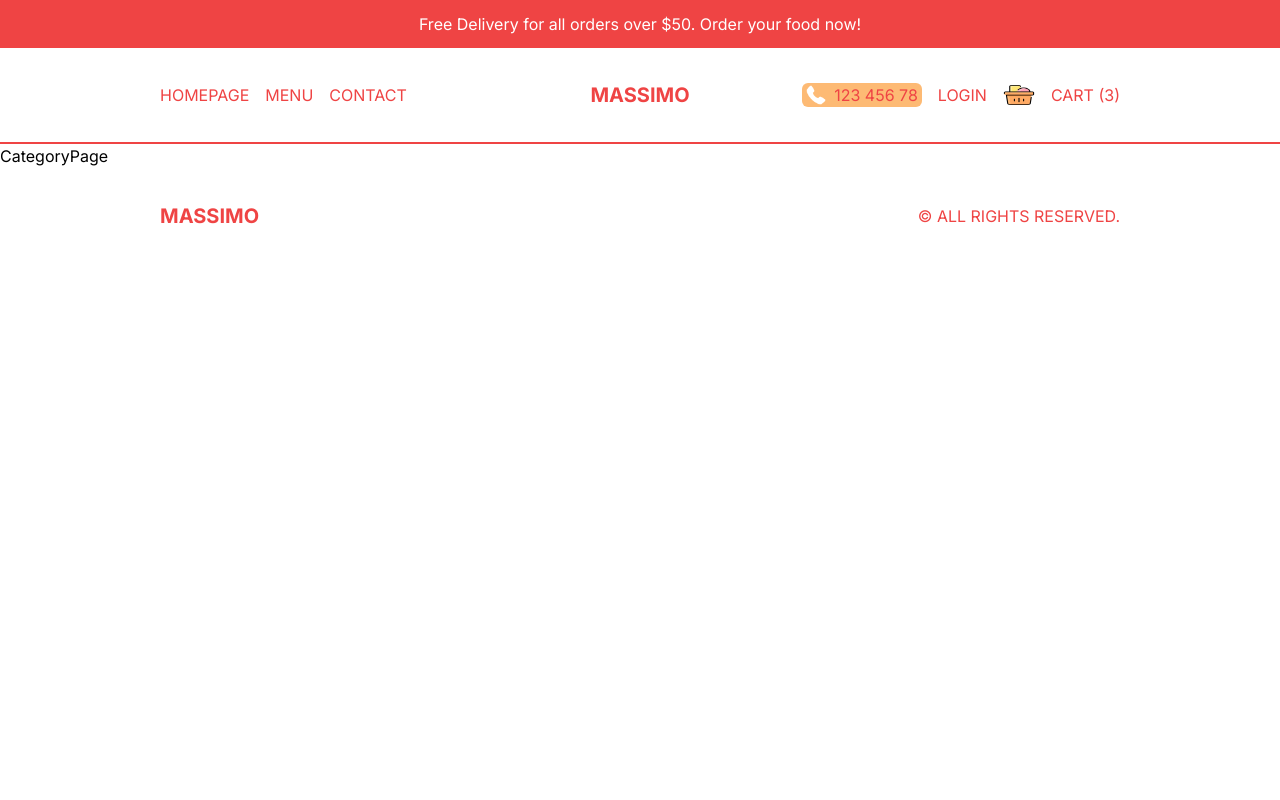
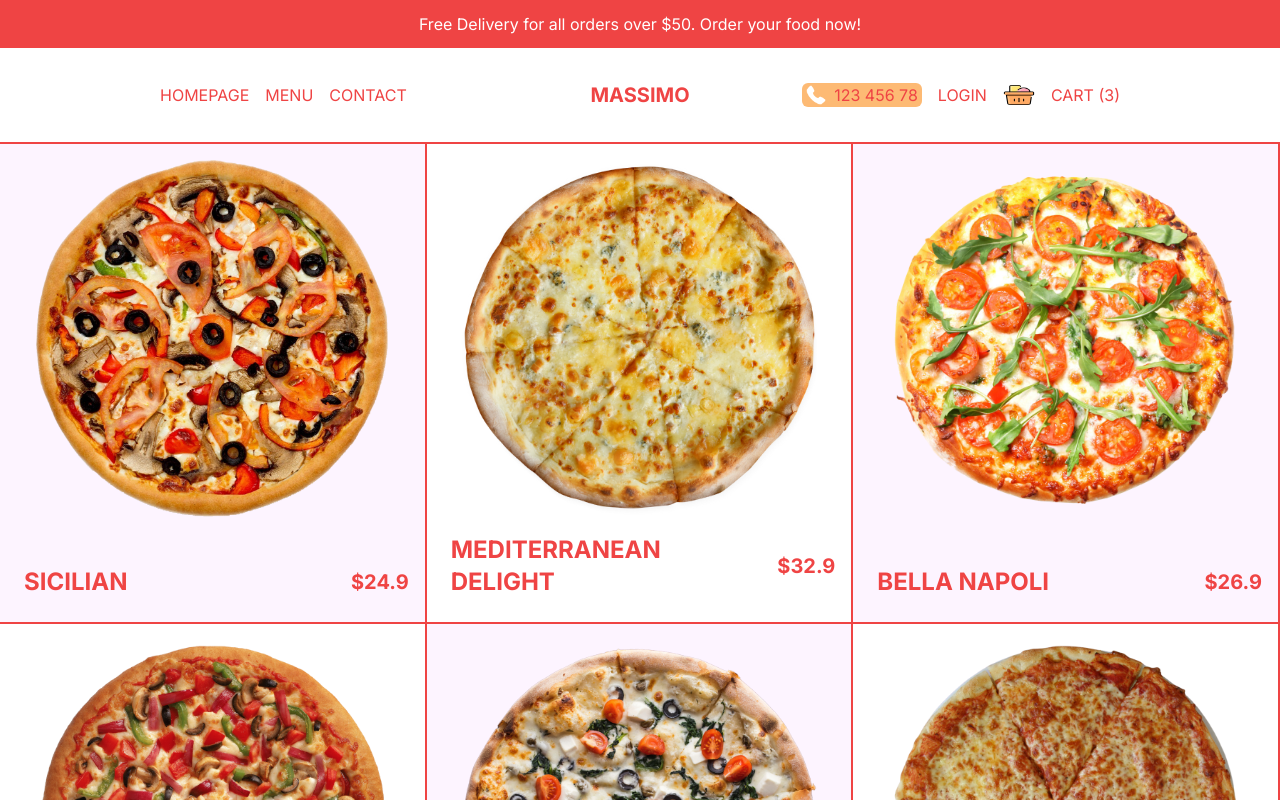
Before and after one commit to codeplan73/resturant-ui, a Next.js app: page /menu/burgers in a window 1280 px wide. Shown: the top 800 px of the page. Built offline with nearby package versions, Linux system fonts and the light colour scheme.

Commit message:
completed category page

```diff
--- a/src/app/menu/[category]/page.tsx
+++ b/src/app/menu/[category]/page.tsx
@@ -1,7 +1,35 @@
+import { pizzas } from '@/data'
+import Image from 'next/image'
+import Link from 'next/link'
 import React from 'react'
 
 const CategoryPage = () => {
-  return <div>CategoryPage</div>
+  return (
+    <div className="flex flex-wrap text-red-500">
+      {pizzas.map((item) => (
+        <Link
+          className="w-full h-[60vh] border-r-2 border-b-2 border-red-500 sm:w-1/2 lg:w-1/3 p-4 flex flex-col justify-between group odd:bg-fuchsia-50"
+          href={`/product/${item.id}`}
+          key={item.id}
+        >
+          {/* IMAGE CONTAINER */}
+          {item.img && (
+            <div className="relative h-[80%]">
+              <Image src={item.img} alt="" fill className="object-contain" />
+            </div>
+          )}
+          {/* TEXT CONTAINER */}
+          <div className="flex items-center justify-between font-bold">
+            <h1 className="text-2xl uppercase p-2">{item.title}</h1>
+            <h2 className="group-hover:hidden text-xl">${item.price}</h2>
+            <button className="hidden group-hover:block uppercase bg-red-500 text-white p-2 rounded-md">
+              Add to Cart
+            </button>
+          </div>
+        </Link>
+      ))}
+    </div>
+  )
 }
 
 export default CategoryPage
--- a/src/app/menu/page.tsx
+++ b/src/app/menu/page.tsx
@@ -1,7 +1,32 @@
+import { menu } from '@/data'
+import Link from 'next/link'
 import React from 'react'
 
 const MenuPage = () => {
-  return <div>MenuPage</div>
+  return (
+    <div className="p-4 lg:px-20 xl:px-40 h-[calc(100vh-6rem)] md:h-[calc(100vh-9rem)] flex flex-col md:flex-row items-center">
+      {menu.map((category) => (
+        <Link
+          href={`/menu/${category.slug}`}
+          key={category.id}
+          className="w-full h-1/3 bg-cover p-8 md:h-1/2"
+          style={{ backgroundImage: `url(${category.img})` }}
+        >
+          <div className={`text-${category.color} w-1/2`}>
+            <h1 className="uppercase font-bold text-3xl">{category.title}</h1>
+            <p className="text-sm my-8">{category.desc}</p>
+            <button
+              className={`hidden 2xl:block bg-${category.color} text-${
+                category.color === 'black' ? 'white' : 'red-500'
+              } py-2 px-4 rounded-md`}
+            >
+              Explore
+            </button>
+          </div>
+        </Link>
+      ))}
+    </div>
+  )
 }
 
 export default MenuPage
```
